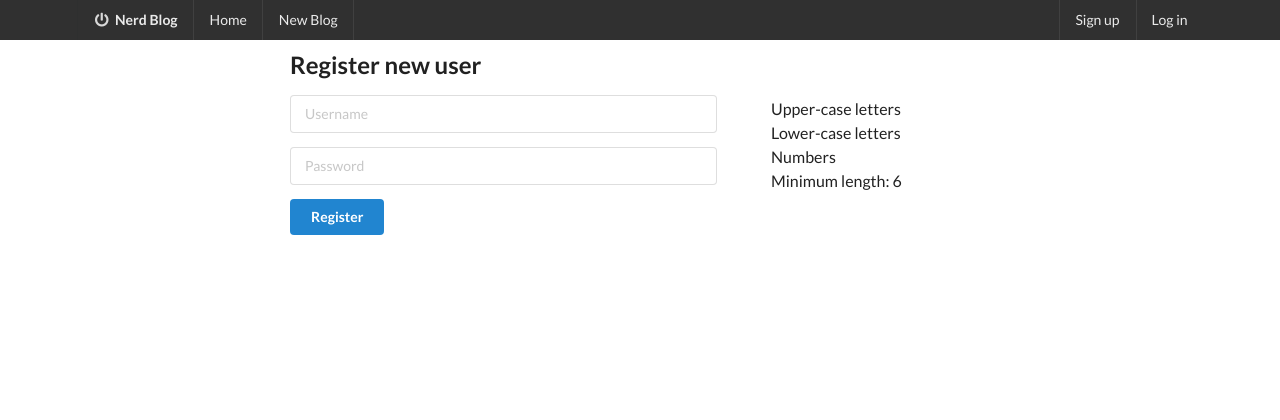
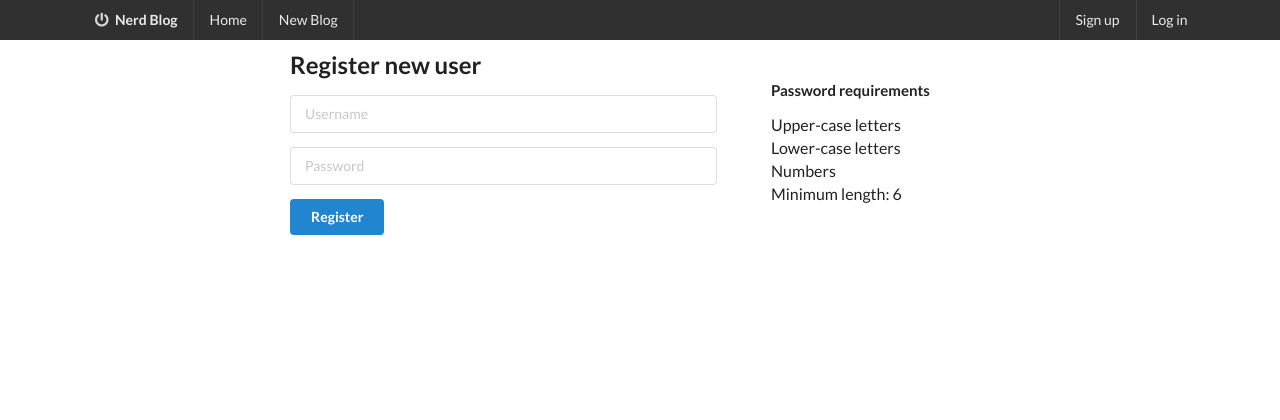
Before and after one commit to McNere/myBlog, a Node server app: page /register in a window 1280 px wide. Shown: the top 420 px of the page. Run offline with Node 20, Linux system fonts and the light colour scheme; some libraries are stand-ins or nearby versions.

Commit message:
UI tuning

```diff
--- a/public/stylesheets/app.css
+++ b/public/stylesheets/app.css
@@ -22,6 +22,7 @@
 
 #rules {
   padding: 0;
+  padding-left: 40px;
 }
 
 #rules ul {
@@ -34,8 +35,21 @@
 
 #messageBox {
   transition: all 0.5s;
+  position: fixed;
+  z-index: 1;
+  left: 75%;
+  width: 18%;
 }
 
 .ui.inverted.menu {
   background: #303030;
 }
+
+.container .login {
+  width: 70%;
+  padding-left: 30%;
+}
+
+.loginBtn {
+  width: 100%;
+}
--- a/views/login.ejs
+++ b/views/login.ejs
@@ -1,8 +1,8 @@
 <% include partials/header %>
 
 
-<h2>Log in</h2>
-<form class="ui form" action="/login" method="POST">
+<h2 class="login">Log in</h2>
+<form class="ui form login" action="/login" method="POST">
     <div class="field">
         <input type="text" name="username" placeholder="Username" required>
     </div>
@@ -10,7 +10,7 @@
         <input type="password" name="password" placeholder="Password" required>
     </div>
     <div class="field">
-        <button class="ui blue button">Log in</button>
+        <button class="ui blue button loginBtn">Log in</button>
     </div>
 </form>
 
--- a/views/partials/header.ejs
+++ b/views/partials/header.ejs
@@ -31,13 +31,13 @@
     </div>
     <div class="ui main text container">
       <% if (error[0]) { %>
-        <div class="ui error message" id="messageBox">
+        <div class="ui compact error message" id="messageBox">
           <%= error %>
           <i class="close icon"></i>
         </div>
       <% } %>
       <% if (success[0]) { %>
-        <div class="ui success message" id="messageBox">
+        <div class="ui compact success message" id="messageBox">
           <%= success %>
           <i class="close icon"></i>
         </div>
--- a/views/register.ejs
+++ b/views/register.ejs
@@ -4,7 +4,7 @@
 <h2>Register new user</h2>
 <div class="ui grid">
     <div class="ten wide column">
-        <form class="ui form" action="/register" method="POST">
+        <form class="ui form userform" action="/register" method="POST">
             <div class="field">
                 <input type="text" name="username" placeholder="Username" required>
             </div>
@@ -17,12 +17,13 @@
         </form>
     </div>
     <div class="six wide column" id="rules">
-        <ul>
-            <li>Upper-case letters</li>
-            <li>Lower-case letters</li>
-            <li>Numbers</li>
-            <li>Minimum length: 6</li>
-        </ul>
+        <h4>Password requirements</h4>
+        <p>
+            Upper-case letters<br>
+            Lower-case letters<br>
+            Numbers<br>
+            Minimum length: 6
+        </p>
     </div>
 </div>
 
```
